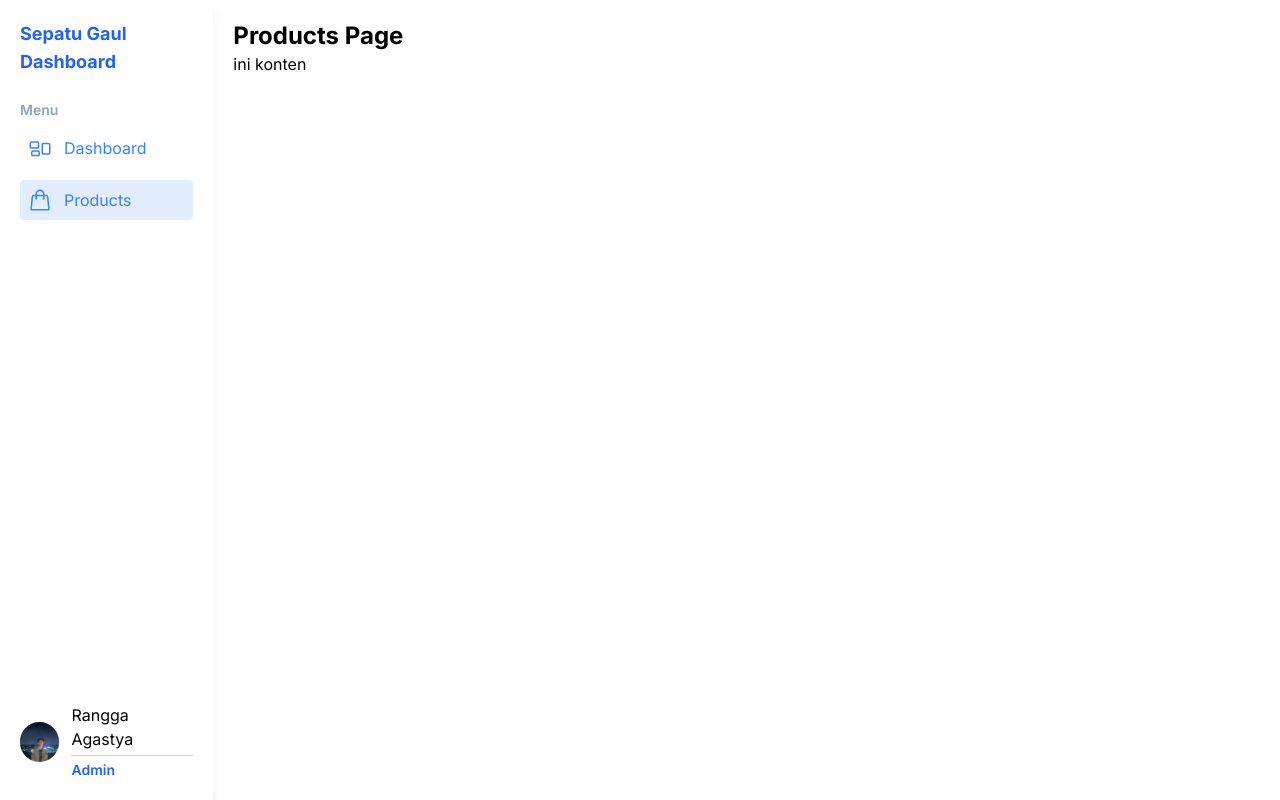
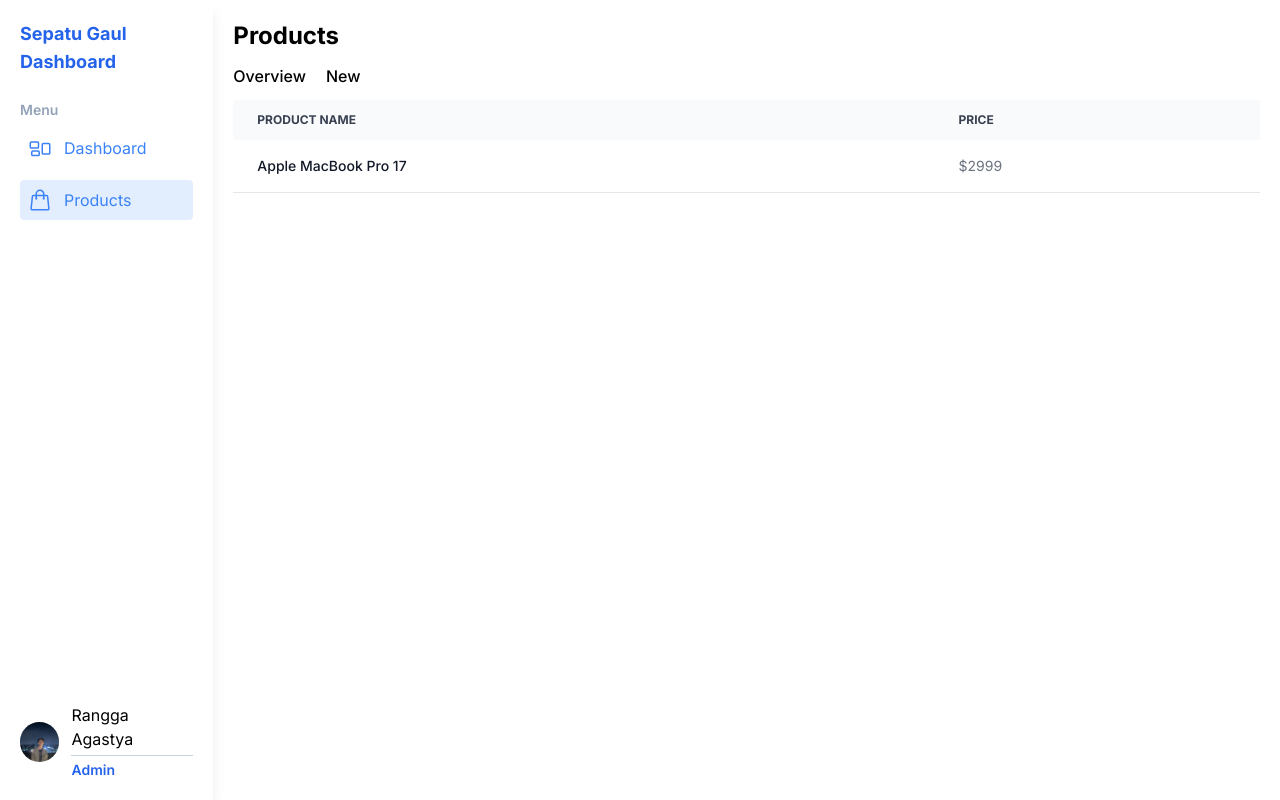
Before and after one commit to agastyra/sepatu-gaul, a React (Vite) app: page /admin/products in a window 1280 px wide. Built offline with nearby package versions, Linux system fonts and the light colour scheme.

Commit message:
feat: create product list at dashboard

```diff
--- a/src/pages/admin/products.jsx
+++ b/src/pages/admin/products.jsx
@@ -1,8 +1,39 @@
 const ProductAdminPage = () => {
   return (
     <>
-      <h1 className="font-bold text-2xl">Products Page</h1>
-      ini konten
+      <h1 className="font-bold text-2xl">Products</h1>
+      <section className="nav-menu my-3">
+        <ul className="flex flex-row gap-5 font-medium">
+          <li>Overview</li>
+          <li>New</li>
+        </ul>
+      </section>
+
+      <div className="relative overflow-x-auto">
+        <table className="w-full text-sm text-left text-gray-500">
+          <thead className="text-xs text-gray-700 uppercase bg-gray-50">
+            <tr>
+              <th scope="col" className="px-6 py-3">
+                Product name
+              </th>
+              <th scope="col" className="px-6 py-3">
+                Price
+              </th>
+            </tr>
+          </thead>
+          <tbody>
+            <tr className="bg-white border-b">
+              <th
+                scope="row"
+                className="px-6 py-4 font-medium text-gray-900 whitespace-nowrap"
+              >
+                Apple MacBook Pro 17
+              </th>
+              <td className="px-6 py-4">$2999</td>
+            </tr>
+          </tbody>
+        </table>
+      </div>
     </>
   );
 };
```
